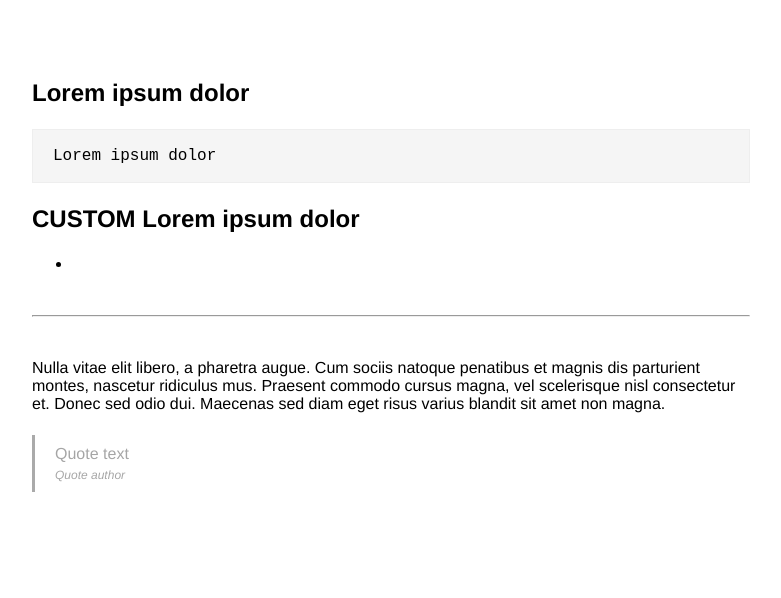
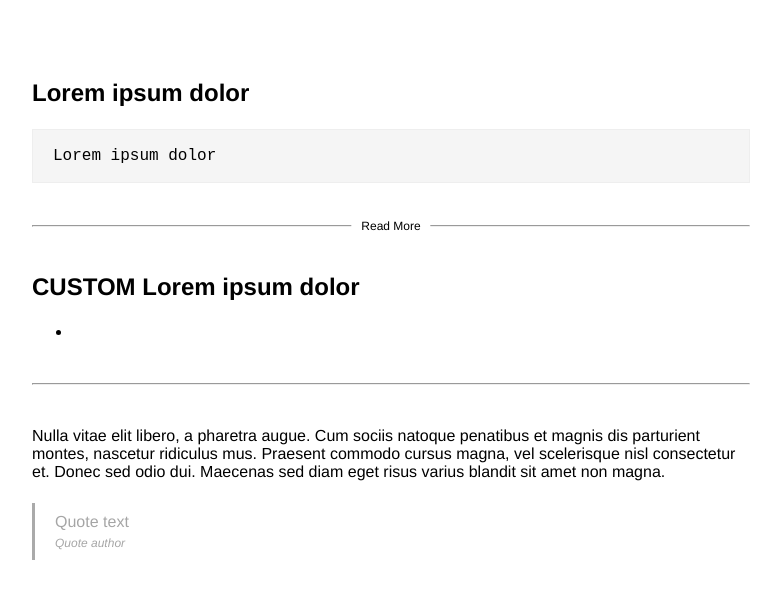
Before and after one commit to dziudek/publii-block-editor, a Vue app: page / in a window 1280 px wide. Shown: the top 598 px of the page, without its empty margins (249-1030 px from the left). Built offline with nearby package versions, Linux system fonts and the light colour scheme.

Commit message:
ReadMore block added

```diff
--- a/src/components/BlockEditor.vue
+++ b/src/components/BlockEditor.vue
@@ -35,6 +35,7 @@ import PubliiCode from './default-blocks/publii-code/block.vue';
 import PubliiHeader from './default-blocks/publii-header/block.vue';
 import PubliiList from './default-blocks/publii-list/block.vue';
 import PubliiParagraph from './default-blocks/publii-paragraph/block.vue';
+import PubliiReadmore from './default-blocks/publii-readmore/block.vue';
 import PubliiSeparator from './default-blocks/publii-separator/block.vue';
 import PubliiQuote from './default-blocks/publii-quote/block.vue';
 // extensions
@@ -48,6 +49,7 @@ export default {
     'publii-header': PubliiHeader,
     'publii-list': PubliiList,
     'publii-paragraph': PubliiParagraph,
+    'publii-readmore': PubliiReadmore,
     'publii-separator': PubliiSeparator,
     'publii-quote': PubliiQuote
   },
@@ -74,6 +76,12 @@ export default {
           id: 1555941441622,
           type: 'publii-code',
           content: 'Lorem ipsum dolor',
+          config: {}
+        },
+        {
+          id: 1555941432000,
+          type: 'publii-readmore',
+          content: '',
           config: {}
         },
         {
--- /dev/null
+++ b/src/components/default-blocks/publii-readmore/block.vue
@@ -0,0 +1,69 @@
+<template>
+  <div
+    class="publii-block-readmore"
+    contenteditable="true"
+    ref="block">
+    <hr />
+  </div>
+</template>
+
+<script>
+import Block from './../../Block.vue';
+
+export default {
+  name: 'ReadMore',
+  mixins: [
+    Block
+  ],
+  data () {
+    return {
+      config: {},
+      content: ''
+    };
+  },
+  mounted () {
+    this.$refs['block'].addEventListener('keydown', this.handleEnterKey);
+  },
+  methods: {
+    handleEnterKey (e) {
+      if (e.code === 'Enter') {
+        this.$bus.$emit('block-editor-add-block', 'publii-paragraph', this.id);
+      }
+
+      e.returnValue = false;
+    },
+    save () {
+      this.$bus.$emit('block-editor-save-block', {
+        id: this.id,
+        config: JSON.parse(JSON.stringify(this.config)),
+        content: this.content
+      });
+    }
+  },
+  beforeDestroy () {
+    this.$refs['block'].removeEventListener('keydown', this.handleEnterKey);
+  }
+}
+</script>
+
+<style lang="scss">
+.publii-block-readmore {
+  caret-color: transparent;
+  margin: 32px 0;
+  outline: none;
+  position: relative;
+  width: 100%;
+
+  &:after {
+    background: #fff;
+    content: "Read More";
+    display: inline-block;
+    font-size: 12px;
+    left: 50%;
+    padding: 0 10px;
+    position: absolute;
+    top: 50%;
+    transform: translateX(-50%) translateY(-50%);
+  }
+}
+</style>
--- a/src/components/extensions/ShortcutManager.js
+++ b/src/components/extensions/ShortcutManager.js
@@ -11,10 +11,12 @@ export default class ShortcutManager {
     this.shortcuts['/list'] = 'publii-list';
     this.shortcuts['/quote'] = 'publii-quote';
     this.shortcuts['/code'] = 'publii-code';
+    this.shortcuts['/readmore'] = 'publii-readmore';
   }
 
   initMarkdownDefaultShortcuts () {
-    this.shortcuts['***'] = 'publii-separator';
+    this.shortcuts['---'] = 'publii-separator';
+    this.shortcuts['***'] = 'publii-readmore';
     this.shortcuts['#'] = 'publii-header';
     this.shortcuts['*'] = 'publii-list';
     this.shortcuts['>'] = 'publii-quote';
```
Also changed, not shown: src/components/default-blocks/publii-readmore/render.js (added).
